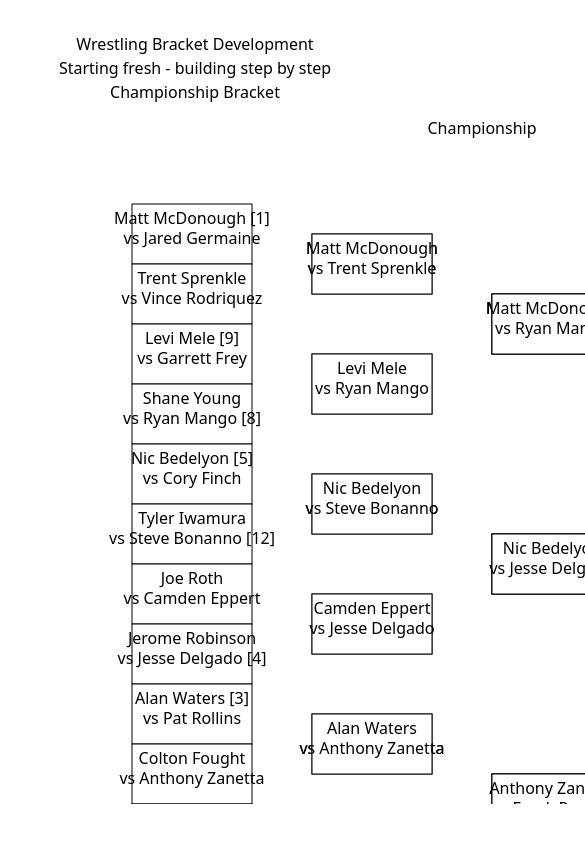
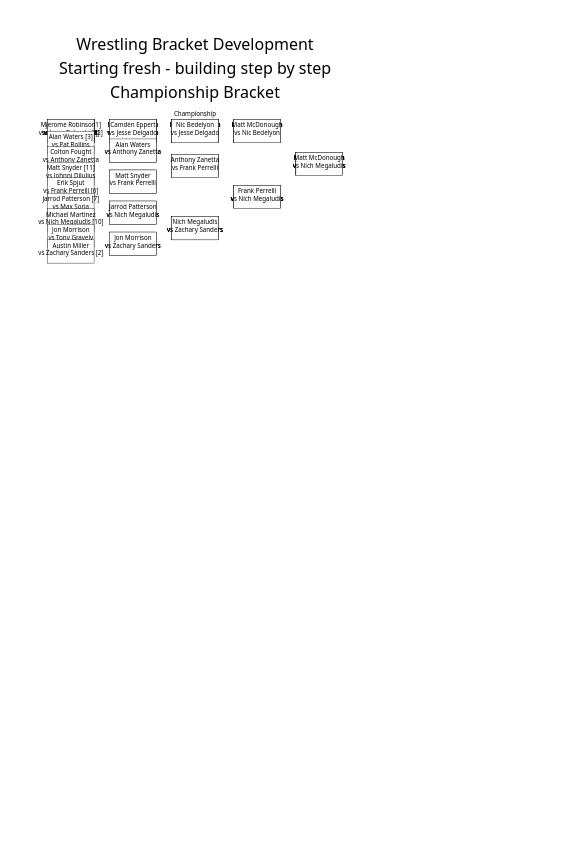
Before and after one commit to grogs84/matiq-brackets, a React (Vite) app: page / in a window 390 px wide. Shown: the top 842 px of the page, 585 px wide, since content can reach past the window. Built offline with nearby package versions, Linux system fonts and the light colour scheme.

Commit message:
Implement responsive design improvements for tournament bracket SVG canvas
Co-authored-by: grogs84 <10171030+grogs84@users.noreply.github.com>

```diff
--- a/src/App.jsx
+++ b/src/App.jsx
@@ -1,10 +1,7 @@
-import { useState } from 'react'
 import './App.css'
 import ChampionshipBracket from './components/ChampionshipBracket'
 
 function App() {
-  const [activeTab, setActiveTab] = useState('championship')
-
   // Sample championship bracket matches with embedded participant data
   const sampleMatches = [
     // Round 1 (32 wrestlers, 16 matches)
--- a/src/components/ChampionshipBracket.jsx
+++ b/src/components/ChampionshipBracket.jsx
@@ -1,24 +1,42 @@
 import React from 'react';
 
 /**
- * Calculate match position in tournament tree
- * @param {number} roundIndex - Index of the round (0 = first round)
- * @param {number} matchIndex - Index within that round
- * @param {number} totalRounds - Total number of rounds
- * @param {number} matchesInRound - Number of matches in this round
+ * Calculate responsive tournament tree dimensions and positions
+ * @param {Array} rounds - Array of round arrays containing matches
+ * @param {Object} options - Sizing options {containerWidth, containerHeight, padding}
  */
-// Calculate tree positions for all matches
-const calculateTreePositions = (rounds) => {
-  const roundSpacing = 180;
-  const matchSpacing = 60;
+const calculateResponsiveLayout = (rounds, options = {}) => {
+  if (rounds.length === 0) return { positions: {}, dimensions: { width: 400, height: 300 } };
+
+  // Default options with responsive considerations
+  const {
+    containerWidth = 900,
+    containerHeight = 700,
+    padding = 40,
+    minMatchWidth = 120,
+    minMatchHeight = 60,
+    minSpacing = 40
+  } = options;
+
+  // Calculate available space
+  const availableWidth = containerWidth - (2 * padding);
+  const availableHeight = containerHeight - (2 * padding);
+
+  // Calculate optimal spacing based on available space and content
+  const roundSpacing = Math.max(minSpacing + minMatchWidth, availableWidth / (rounds.length + 1));
+  const maxMatchesInRound = Math.max(...rounds.map(r => r.length));
+  const matchSpacing = Math.max(minSpacing, availableHeight / (maxMatchesInRound + 1));
+
   const positions = {};
 
-  // First round: evenly spaced vertically
+  // First round: evenly spaced vertically within available height
   const firstRound = rounds[0];
+  const firstRoundStartY = padding + (availableHeight - ((firstRound.length - 1) * matchSpacing)) / 2;
+
   firstRound.forEach((match, i) => {
     positions[match.id] = {
-      x: 100,
-      y: 100 + i * matchSpacing
+      x: padding,
+      y: Math.max(padding, firstRoundStartY + i * matchSpacing)
     };
   });
 
@@ -30,29 +48,46 @@ const calculateTreePositions = (rounds) => {
       Object.values(match.previousMatch || {}).forEach(id => {
         if (id) prevIds.push(id);
       });
+
       // If previous matches found, center between them
       if (prevIds.length) {
         const prevYs = prevIds.map(pid => positions[pid]?.y).filter(Boolean);
-        const avgY = prevYs.length ? prevYs.reduce((a, b) => a + b, 0) / prevYs.length : 100;
+        const avgY = prevYs.length ? prevYs.reduce((a, b) => a + b, 0) / prevYs.length : padding;
         positions[match.id] = {
-          x: 100 + r * roundSpacing,
+          x: padding + r * roundSpacing,
           y: avgY
         };
       } else {
-        // Fallback: stack vertically
+        // Fallback: stack vertically with proper spacing
         const idx = rounds[r].indexOf(match);
+        const roundStartY = padding + (availableHeight - ((rounds[r].length - 1) * matchSpacing)) / 2;
         positions[match.id] = {
-          x: 100 + r * roundSpacing,
-          y: 100 + idx * matchSpacing
+          x: padding + r * roundSpacing,
+          y: Math.max(padding, roundStartY + idx * matchSpacing)
         };
       }
     });
   }
-  return positions;
+
+  // Calculate final dimensions based on content
+  const maxX = Math.max(...Object.values(positions).map(p => p.x)) + minMatchWidth + padding;
+  const maxY = Math.max(...Object.values(positions).map(p => p.y)) + minMatchHeight + padding;
+
+  return {
+    positions,
+    dimensions: {
+      width: Math.max(400, maxX),
+      height: Math.max(300, maxY)
+    },
+    matchSize: {
+      width: minMatchWidth,
+      height: minMatchHeight
+    }
+  };
 };
 
 /**
- * ChampionshipBracket - Renders championship bracket matches
+ * ChampionshipBracket - Renders responsive championship bracket matches
  *
  * Expects matches with embedded participant data:
  * match.participants[0/1] = { id, name, seed, school, ... }
@@ -88,36 +123,60 @@ const ChampionshipBracket = ({
     currentRound = nextRound;
   }
 
-  // Calculate tree positions for all matches
-  const positions = calculateTreePositions(rounds);
+  // Calculate responsive layout based on available space
+  const layout = calculateResponsiveLayout(rounds);
+  const { positions, dimensions, matchSize } = layout;
 
   return (
-    <div className="championship-bracket">
+    <div className="championship-bracket w-full">
       <h3 className="text-lg font-bold mb-4">Championship Bracket</h3>
-      <svg width="900" height="700" className="border border-gray-300">
-        <text x="450" y="30" textAnchor="middle" className="text-lg font-bold">
+      <div className="w-full overflow-x-auto">
+        <svg
+          viewBox={`0 0 ${dimensions.width} ${dimensions.height}`}
+          preserveAspectRatio="xMidYMid meet"
+          className="w-full h-auto border border-gray-300 min-h-[400px] max-h-[80vh]"
+          style={{ aspectRatio: `${dimensions.width} / ${dimensions.height}` }}
+        >
+          <text
+            x={dimensions.width / 2}
+            y="30"
+            textAnchor="middle"
+            className="text-lg font-bold fill-current"
+          >
             Championship
           </text>
           {rounds.map((roundMatches) =>
             roundMatches.map((match) => {
               const pos = positions[match.id];
+              if (!pos) return null;
+
               return (
                 <g key={match.id}>
                   <rect
                     x={pos.x}
                     y={pos.y}
-                  width="120"
-                  height="60"
+                    width={matchSize.width}
+                    height={matchSize.height}
                     fill="white"
                     stroke="black"
                     strokeWidth="1"
                     className={onMatchClick ? "cursor-pointer hover:fill-blue-50" : ""}
                     onClick={() => onMatchClick?.(match)}
                   />
-                <text x={pos.x + 60} y={pos.y + 20} textAnchor="middle" className="text-xs">
+                  <text
+                    x={pos.x + matchSize.width / 2}
+                    y={pos.y + matchSize.height / 3}
+                    textAnchor="middle"
+                    className="text-xs fill-current pointer-events-none"
+                  >
                     {match.participants[0]?.name || 'TBD'}
                   </text>
-                <text x={pos.x + 60} y={pos.y + 40} textAnchor="middle" className="text-xs">
+                  <text
+                    x={pos.x + matchSize.width / 2}
+                    y={pos.y + (2 * matchSize.height) / 3}
+                    textAnchor="middle"
+                    className="text-xs fill-current pointer-events-none"
+                  >
                     vs {match.participants[1]?.name || 'TBD'}
                   </text>
                 </g>
@@ -126,6 +185,7 @@ const ChampionshipBracket = ({
           )}
         </svg>
       </div>
+    </div>
   );
 };
 
```
Lines whose indentation alone changed are shown as unchanged.
